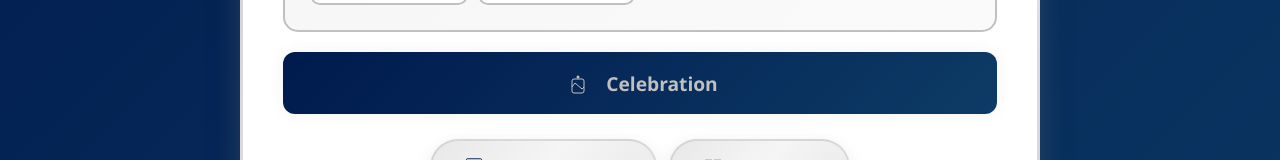
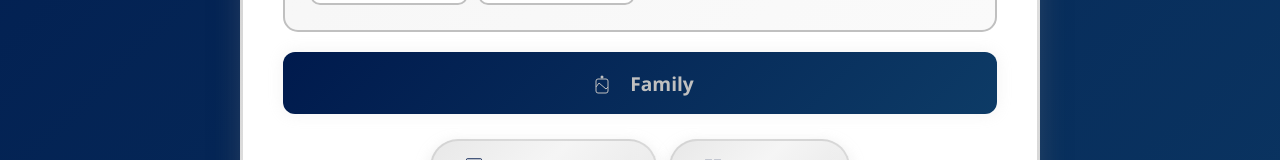
Before and after one commit to haruhiiiiiiiiiiiiiii/Davreignne-s-Debut-Album, a plain HTML site: page index.html in a window 1280 px wide. Shown: the part 630-790 px from the top of the page. Drawn offline with Linux system fonts and the light colour scheme.

Commit message:
Change selected album from 'Celebration' to 'Family'

```diff
--- a/index.html
+++ b/index.html
@@ -304,7 +304,7 @@
         }
 
         renderAlbumSelector();
-        selectAlbum(1, 'Celebration');
+        selectAlbum(1, 'Family');
     </script>
 </body>
 </html>
```
